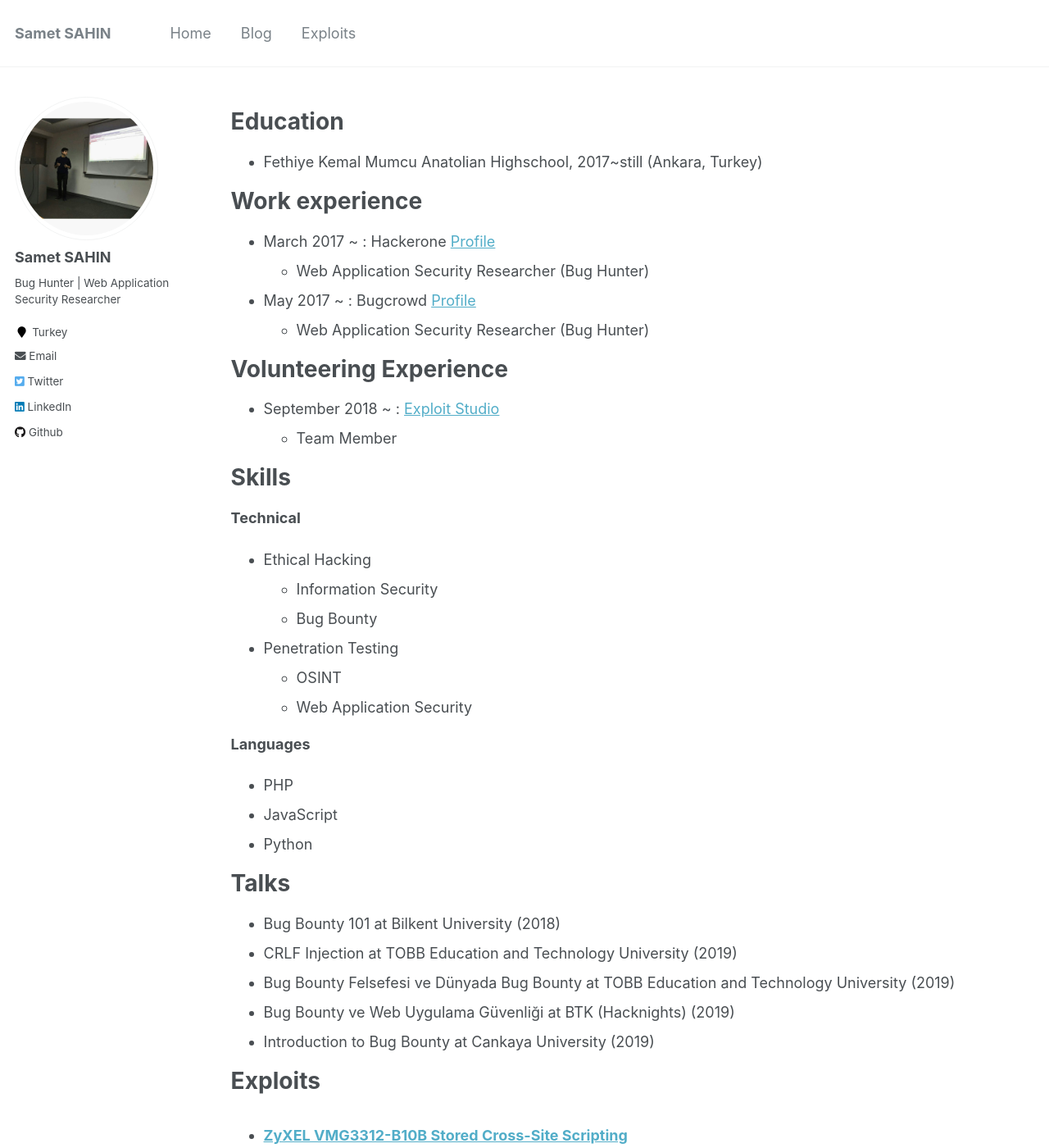
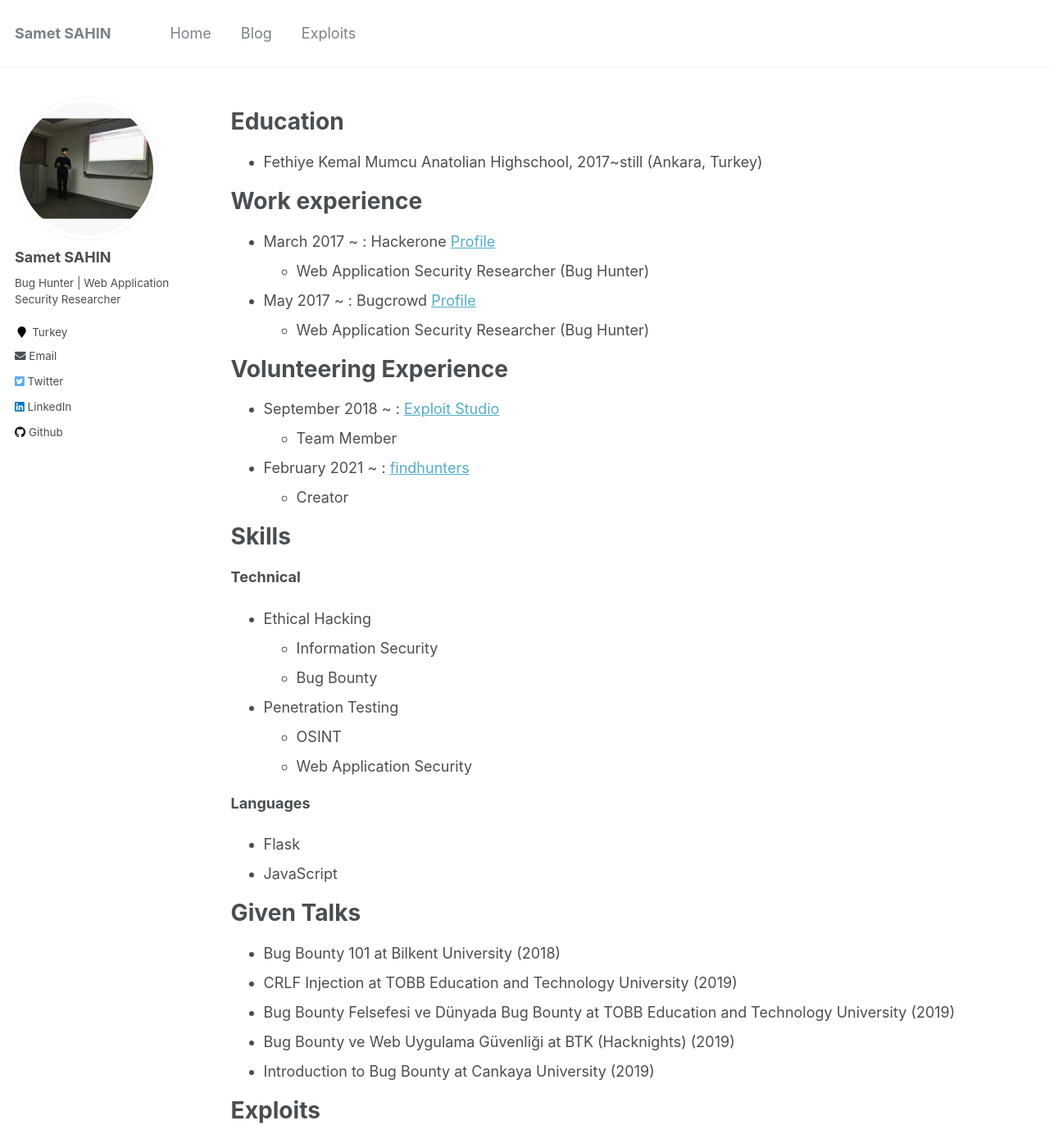
Before and after one commit to sametsahinnet/netwebsite, a Jekyll site: the page built from _pages/cv.md, in a window 1280 px wide and 1400 px high. Shown: the whole window at 82% size. Built offline with Jekyll 4.4.1, drawn with Linux system fonts in a browser that asks for light colours.

Commit message:
Update cv.md

```diff
--- a/_pages/cv.md
+++ b/_pages/cv.md
@@ -31,7 +31,8 @@ Volunteering Experience
 ======
 * September 2018 ~ :  [Exploit Studio](http://exploit.studio/)
   - Team Member
-
+* February 2021 ~ :  [findhunters](https://findhunters.com/)
+  - Creator
 
 
 
@@ -46,12 +47,12 @@ Skills
   * Web Application Security
 
 **Languages**
-* PHP
+* Flask
 * JavaScript
-* Python
 
 
-Talks
+
+Given Talks
 ======
 * Bug Bounty 101 at Bilkent University (2018)
 * CRLF Injection at TOBB Education and Technology University (2019)
```
